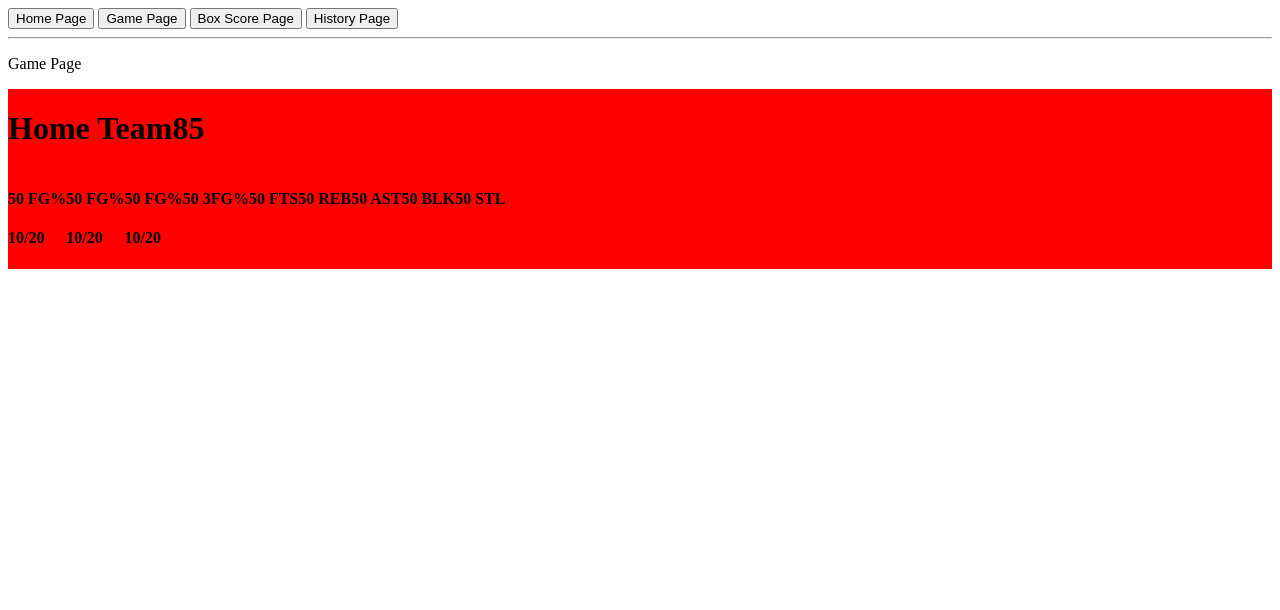
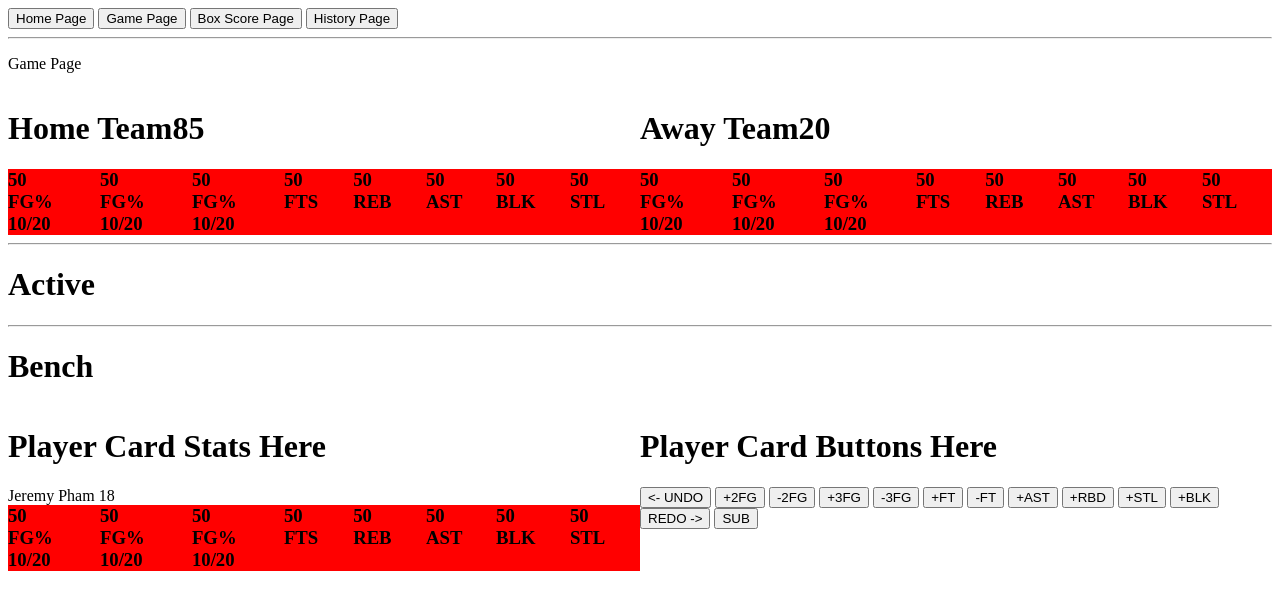
Before and after one commit to SenorMcTacos/BasketballWebsiteStatTracker, a website: page public/index.html in a window 1280 px wide. Both pictures are taken after a click on the button "Game Page". Drawn offline with Linux system fonts and the light colour scheme.

Commit message:
Started Player Card, game page layout improvements

```diff
--- a/public/app.js
+++ b/public/app.js
@@ -21,6 +21,7 @@ function initApp() {
                 }
                 else {
                     page.classList.remove("hidden");
+                    console.log("Revealing " + page.id);
                 }
             });
         });
--- a/public/index.html
+++ b/public/index.html
@@ -10,7 +10,7 @@
         <header>
             <button id="HomePageB" class="HeaderB">Home Page</button>
             <button id="GamePageB" class="HeaderB">Game Page</button>
-            <button id="BoxScoreB" class="HeaderB">Box Score Page</button>
+            <button id="BoxScorePageB" class="HeaderB">Box Score Page</button>
             <button id="HistoryPageB" class="HeaderB">History Page</button>
             <hr>
         </header>
@@ -31,46 +31,74 @@
             <p>Game Page</p>
 
             <!-- Score / Teams-->
-            <div id="GameHeaderDiv">
-                <div id="HomeTeamScoreDiv">
-                    <h1>Home Team</h1>
-                    <h1 id="HomeTeamScore">85</h1>
-                </div>
-                <div id="GameStatsDiv">
-                    <div id="FieldGoalStat">
-                        <h4 id="FieldGoalPercentage">50 FG%</h4>
-                        <h4 id="FieldGoals">10/20</h4>
+            <div id="GameHeaderDiv" class="divEvenHalfSplit">
+                <div id="HomeTeamDiv" class="TeamStatDiv">
+                    <div id="Home" class="TeamScoreDiv">
+                        <h1>Home Team</h1>
+                        <h1 id="HomeTeamScore">85</h1>
                     </div>
-                    <div id="3PTFieldGoalStat">
-                        <h4 id="3PTFieldGoalPercentage">50 FG%</h4>
-                        <h4 id="3PTFieldGoals">10/20</h4>
+                    <div id="HomeGameStatsDiv" class="HorizontalStatsDiv">
+                        <div class="FieldGoalStatDiv">
+                            <h3 id="Home" class="FieldGoalPercentage">50 FG%</h3>
+                            <h3 id="Home" class="FieldAttempts">10/20</h3>
+                        </div>
+                        <div class="3PTFieldGoalStatDiv">
+                            <h3 id="Home3PTFieldGoalPercentage" class="3PTFieldGoalPercentage">50 FG%</h3>
+                            <h3 id="Home3PTFieldGoals" class="3PTFieldAttempts">10/20</h3>
+                        </div>
+                        <div class="FreeThrowStatDiv">
+                            <h3 id="HomeFreeThrowPercentage" class="FreeThrowPercentage">50 FG%</h3>
+                            <h3 id="HomeFreeThrowGoals" class="FreeThrowAttempts">10/20</h3>
+                        </div>
+                        <h3>50 FTS</h3>
+                        <h3>50 REB</h3>
+                        <h3>50 AST</h3>
+                        <h3>50 BLK</h3>
+                        <h3>50 STL</h3>
                     </div>
-                    <div id="FreeThrowStat">
-                        <h4 id="FreeThrowPercentage">50 FG%</h4>
-                        <h4 id="FreeThrowGoals">10/20</h4>
-                    </div>
-                    <h4>50 3FG%</h4>
-                    <h4>50 FTS</h4>
-                    <h4>50 REB</h4>
-                    <h4>50 AST</h4>
-                    <h4>50 BLK</h4>
-                    <h4>50 STL</h4>
                 </div>
 
-
+                <div id="AwayTeamDiv" class="TeamStatDiv">
+                    <div id="Away" class="TeamScoreDiv">
+                        <h1>Away Team</h1>
+                        <h1 id="AwayTeamScore">20</h1>
+                    </div>
+                    <div id="AwayGameStatsDiv" class="HorizontalStatsDiv">
+                        <div class="FieldGoalStatDiv">
+                            <h3 id="Away" class="FieldGoalPercentage">50 FG%</h3>
+                            <h3 id="Away" class="FieldAttempts">10/20</h3>
+                        </div>
+                        <div class="3PTFieldGoalStatDiv">
+                            <h3 id="Away" class="3PTFieldGoalPercentage">50 FG%</h3>
+                            <h3 id="Away" class="3PTFieldAttempts">10/20</h3>
+                        </div>
+                        <div class="FreeThrowStatDiv">
+                            <h3 id="Away" class="FreeThrowPercentage">50 FG%</h3>
+                            <h3 id="AWay" class="FreeThrowAttempts">10/20</h3>
+                        </div>
+                        <h3>50 FTS</h3>
+                        <h3>50 REB</h3>
+                        <h3>50 AST</h3>
+                        <h3>50 BLK</h3>
+                        <h3>50 STL</h3>
+                    </div>
+                </div>
             </div>
+            <hr>
             <!-- Players / Team-->
             <div>
-
+                <h1>Active</h1>
             </div>
+            <hr>
             <!-- Players / Team Bench -->
             <div>
-
+                <h1>Bench</h1>
             </div>
         </div>
 
         <div id="BoxScorePage" class="Pages hidden">
-            <p>Save Page</p>
+            <p>Box Score</p>
+            <p>Game Log</p>
         </div>
 
         <div id="HistoryPage" class="Pages hidden">
@@ -78,11 +106,50 @@
 
         </div>
 
+        <div id="PlayerCardTemplate" class="divEvenHalfSplit">
+            <div id="PlayerCardStatsDiv">
+                <h1>Player Card Stats Here</h1>
+                <div class="PlayerInfoDiv">
+                    Jeremy Pham 18
+                </div>
+                <div class="PlayerStatsDiv HorizontalStatsDiv">
+                    <div class="FieldGoalStatDiv">
+                        <h3 id="Player" class="FieldGoalPercentage">50 FG%</h3>
+                        <h3 id="Player" class="FieldAttempts">10/20</h3>
+                    </div>
+                    <div class="3PTFieldGoalStatDiv">
+                        <h3 id="Player" class="3PTFieldGoalPercentage">50 FG%</h3>
+                        <h3 id="Player" class="3PTFieldAttempts">10/20</h3>
+                    </div>
+                    <div class="FreeThrowStatDiv">
+                        <h3 id="Player" class="FreeThrowPercentage">50 FG%</h3>
+                        <h3 id="Player" class="FreeThrowAttempts">10/20</h3>
+                    </div>
+                    <h3>50 FTS</h3>
+                    <h3>50 REB</h3>
+                    <h3>50 AST</h3>
+                    <h3>50 BLK</h3>
+                    <h3>50 STL</h3>
+                </div>
+            </div>
+            <div id="PlayerCardButtonsDiv">
+                <h1>Player Card Buttons Here</h1>
+                <button><- UNDO</button>
+                <button>+2FG</button>
+                <button>-2FG</button>
+                <button>+3FG</button>
+                <button>-3FG</button>
+                <button>+FT</button>
+                <button>-FT</button>
+                <button>+AST</button>
+                <button>+RBD</button>
+                <button>+STL</button>
+                <button>+BLK</button>
+                <button>REDO -></button>
 
-
-
-
-
+                <button>SUB</button>
+            </div>
+        </div>
     </body>
 
 </html>
--- a/public/style.css
+++ b/public/style.css
@@ -3,20 +3,39 @@
     display: none;
 }
 
-#GameHeaderDiv
+/* Game Page */
+.divEvenHalfSplit
+{
+    display: grid;
+    grid-template-columns: 1fr 1fr;
+}
+.HorizontalStatsDiv
+{
+    background-color: red;
+    display: flex;
+    flex-direction: row;
+    align-items: left;
+}
+/* class * affects children */
+.HorizontalStatsDiv *
+{
+    margin-right: 1em;
+}
+/*
+.TeamStatDiv
 {
     background-color: red;
     display: flex;
     flex-direction: column;
     align-items: left;
 }
-#HomeTeamScoreDiv
+*/
+.TeamScoreDiv
 {
     display: flex;
     flex-direction: row;
 }
-#GameStatsDiv
+h3
 {
-    display: flex;
-    flex-direction: row;
+    margin: 0;
 }
--- a/src/app.ts
+++ b/src/app.ts
@@ -18,13 +18,13 @@ function initApp() {
     HeaderB.forEach((headers) => {
         // Make buttons "hide" to switch tabs
         headers.addEventListener("click", (event: any) => {
-
             Pages.forEach((page) => {
                 if (page.id != headers.id.slice(0, -1)) {
                     page.classList.add("hidden")
                 }
                 else {
                     page.classList.remove("hidden")
+                    console.log("Revealing " + page.id)
                 }
             })
         })
```
Also changed, not shown: 1 other file.
